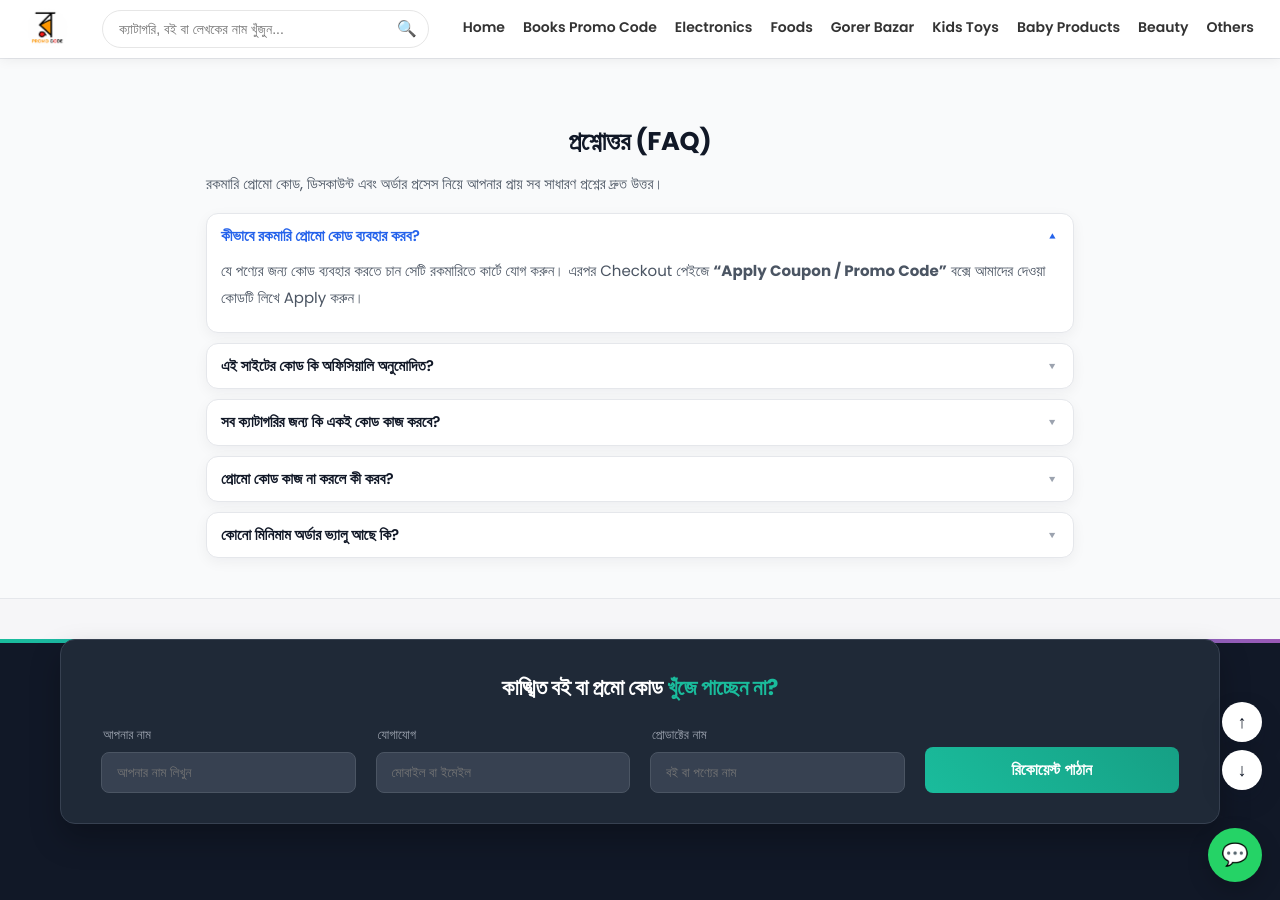
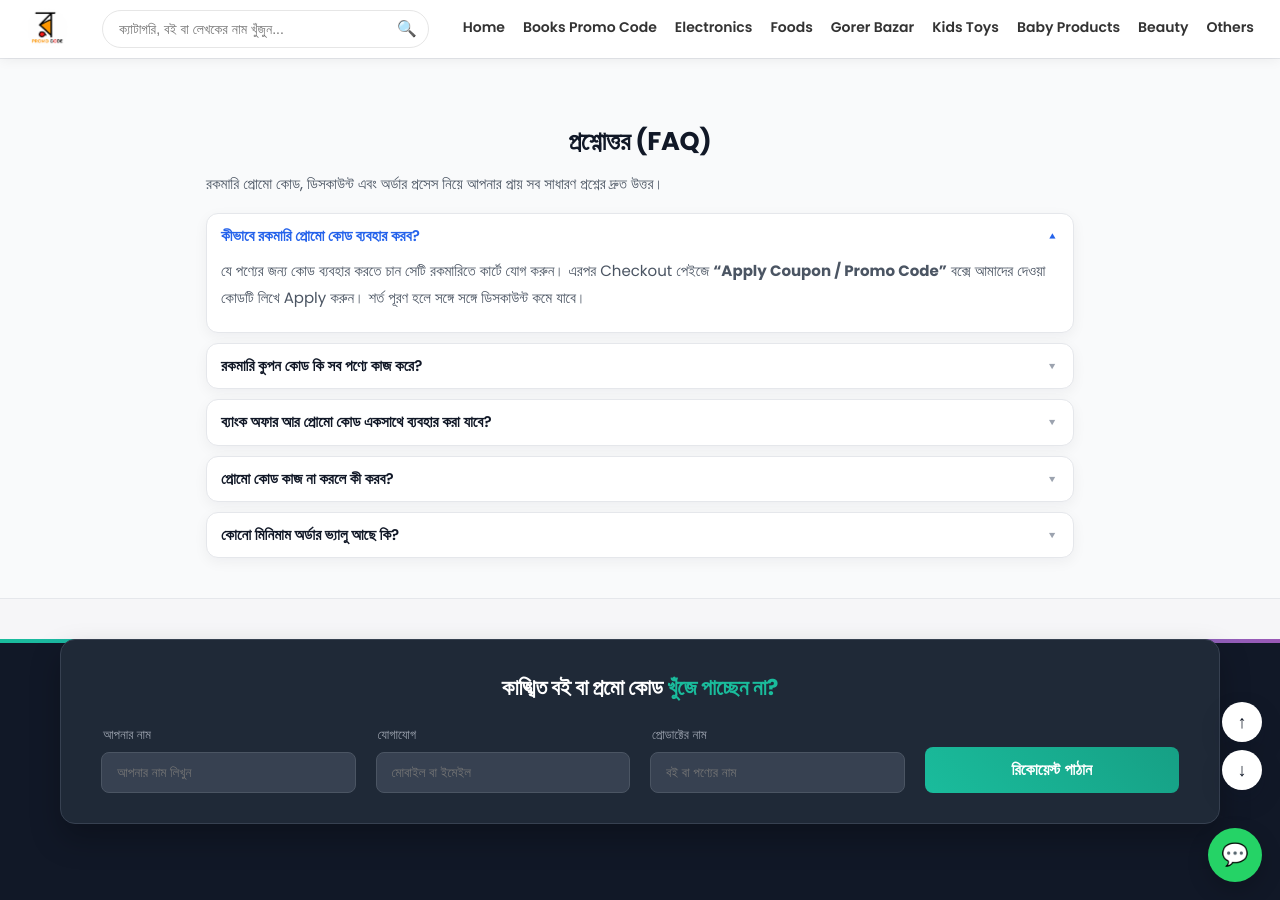
Before and after one commit to RokomariPromoCode/rokomaripromocode.github.io, a Jekyll site: the page built from index.md, in a window 1280 px wide and 900 px high, scrolled down 335 px. Built offline with Jekyll 4.4.1, drawn with Linux system fonts in a browser that asks for light colours; some of the changed lines change nothing that is shown.

Commit message:
Update faq.html

```diff
--- a/_includes/faq.html
+++ b/_includes/faq.html
@@ -1,4 +1,55 @@
 <!-- _includes/faq.html -->
+
+<!-- FAQPage Schema -->
+<script type="application/ld+json">
+{
+  "@context": "https://schema.org",
+  "@type": "FAQPage",
+  "mainEntity": [
+    {
+      "@type": "Question",
+      "name": "কীভাবে রকমারি প্রোমো কোড ব্যবহার করব?",
+      "acceptedAnswer": {
+        "@type": "Answer",
+        "text": "পছন্দের পণ্য কার্টে যোগ করার পর Checkout পেইজে “Apply Coupon / Promo Code” বক্সে আমাদের দেওয়া Rokomari promo code লিখে Apply করুন। শর্ত পূরণ হলে সঙ্গে সঙ্গে ডিসকাউন্ট প্রযোজ্য হবে।"
+      }
+    },
+    {
+      "@type": "Question",
+      "name": "রকমারি কুপন কোড কি সব পণ্যে কাজ করে?",
+      "acceptedAnswer": {
+        "@type": "Answer",
+        "text": "প্রতিটি প্রোমো কোডের শর্ত আলাদা। কিছু কোড শুধু বই, আবার কিছু কোড ইলেকট্রনিক্স বা নির্দিষ্ট ক্যাটাগরিতে প্রযোজ্য হয়। কোডের শর্ত আমরা পেইজে স্পষ্টভাবে লিখে দিই।"
+      }
+    },
+    {
+      "@type": "Question",
+      "name": "ব্যাংক অফার আর প্রোমো কোড একসাথে ব্যবহার করা যাবে?",
+      "acceptedAnswer": {
+        "@type": "Answer",
+        "text": "কিছু ক্ষেত্রে রকমারি bank offer এবং promo code একই অর্ডারে ব্যবহার করা যায়, তবে বেশিরভাগ সময় একটিই প্রযোজ্য হয়। Checkout পেইজে শর্ত অনুযায়ী দেখাবে কী কী কম্বাইন করা যাবে।"
+      }
+    },
+    {
+      "@type": "Question",
+      "name": "প্রোমো কোড কাজ না করলে কী করব?",
+      "acceptedAnswer": {
+        "@type": "Answer",
+        "text": "প্রথমে কোডের স্পেলিং এবং মেয়াদ শেষ হয়েছে কি না চেক করুন। যদি তবুও কাজ না করে, তাহলে আমাদের সাইটের নিচের রিকোয়েস্ট ফর্মে সমস্যার বিস্তারিত লিখে পাঠান; আমরা বিকল্প বা আপডেটেড অফার খুঁজে বের করার চেষ্টা করি।"
+      }
+    },
+    {
+      "@type": "Question",
+      "name": "কোনো মিনিমাম অর্ডার ভ্যালু আছে কি?",
+      "acceptedAnswer": {
+        "@type": "Answer",
+        "text": "অনেক Rokomari promo code এর জন্য ন্যূনতম অর্ডার ভ্যালু থাকে (যেমন ৫০০, ১০০০ বা তার বেশি)। প্রতিটি অফারের বর্ণনা এবং Checkout পেইজে আলাদা করে উল্লেখ থাকে।"
+      }
+    }
+  ]
+}
+</script>
+
 <section class="faq-section">
   <div class="container">
     <h2 class="faq-title">প্রশ্নোত্তর (FAQ)</h2>
@@ -13,26 +64,29 @@
           <p>
             যে পণ্যের জন্য কোড ব্যবহার করতে চান সেটি রকমারিতে কার্টে যোগ করুন। এরপর Checkout পেইজে
             <strong>“Apply Coupon / Promo Code”</strong> বক্সে আমাদের দেওয়া কোডটি লিখে Apply করুন।
+            শর্ত পূরণ হলে সঙ্গে সঙ্গে ডিসকাউন্ট কমে যাবে।
           </p>
         </div>
       </details>
 
       <details class="faq-item">
-        <summary>এই সাইটের কোড কি অফিসিয়ালি অনুমোদিত?</summary>
+        <summary>রকমারি কুপন কোড কি সব পণ্যে কাজ করে?</summary>
         <div class="faq-body">
           <p>
-            হ্যাঁ, আমরা রকমারির অফিসিয়াল অ্যাফিলিয়েট পার্টনার। সাইটে যেসব প্রোমো কোড দেওয়া থাকে
-            সেগুলো রকমারির লাইভ ক্যাম্পেইন থেকে যাচাই করা হয়ে থাকে।
+            সব প্রোমো কোড সব পণ্যের জন্য নয়। অনেক কুপন শুধু <strong>বই</strong>, কিছু শুধু
+            <strong>ইলেকট্রনিক্স</strong> বা নির্দিষ্ট ক্যাটাগরি (যেমন Kids Toys, Beauty) এর জন্য প্রযোজ্য।
+            আমাদের প্রতিটি <em>Rokomari promo code</em> এর নিচে আমরা ক্যাটাগরি ও শর্ত স্পষ্ট করে লিখে দিই।
           </p>
         </div>
       </details>
 
       <details class="faq-item">
-        <summary>সব ক্যাটাগরির জন্য কি একই কোড কাজ করবে?</summary>
+        <summary>ব্যাংক অফার আর প্রোমো কোড একসাথে ব্যবহার করা যাবে?</summary>
         <div class="faq-body">
           <p>
-            সব সময় না। অনেক সময় নির্দিষ্ট ক্যাটাগরি যেমন <strong>বই, ইলেক্ট্রনিক্স, গৃহস্থালী, গ্রোসারি</strong>
-            ইত্যাদির জন্য আলাদা আলাদা কোড থাকে। তাই নির্দিষ্ট ক্যাটাগরি পেইজ থেকে কোড দেখে ব্যবহার করুন।
+            কিছু <strong>bank offer</strong> ও promo code একসাথে ব্যবহার করা গেলেও বেশিরভাগ ক্ষেত্রে
+            শুধুমাত্র একটি ডিসকাউন্ট প্রযোজ্য হয়। Checkout পেইজে কার্ড সিলেক্ট করার পর রকমারি নিজে থেকেই দেখায়
+            কোন অফারটি সবচেয়ে বেশি লাভজনক এবং কোনটি প্রযোজ্য।
           </p>
         </div>
       </details>
@@ -42,7 +96,8 @@
         <div class="faq-body">
           <p>
             কোডের স্পেলিং সঠিক আছে কি না এবং মেয়াদ শেষ হয়েছে কি না আগে চেক করুন। তবুও কাজ না করলে
-            পেইজের নিচের <strong>রিকোয়েস্ট ফর্ম</strong> থেকে আমাদের জানান – আমরা নতুন/আপডেটেড অফার পাঠানোর চেষ্টা করব।
+            পেইজের নিচের <strong>রিকোয়েস্ট ফর্ম</strong> থেকে আমাদের জানান – আমরা নতুন/আপডেটেড অফার
+            পাঠানোর চেষ্টা করব।
           </p>
         </div>
       </details>
```
